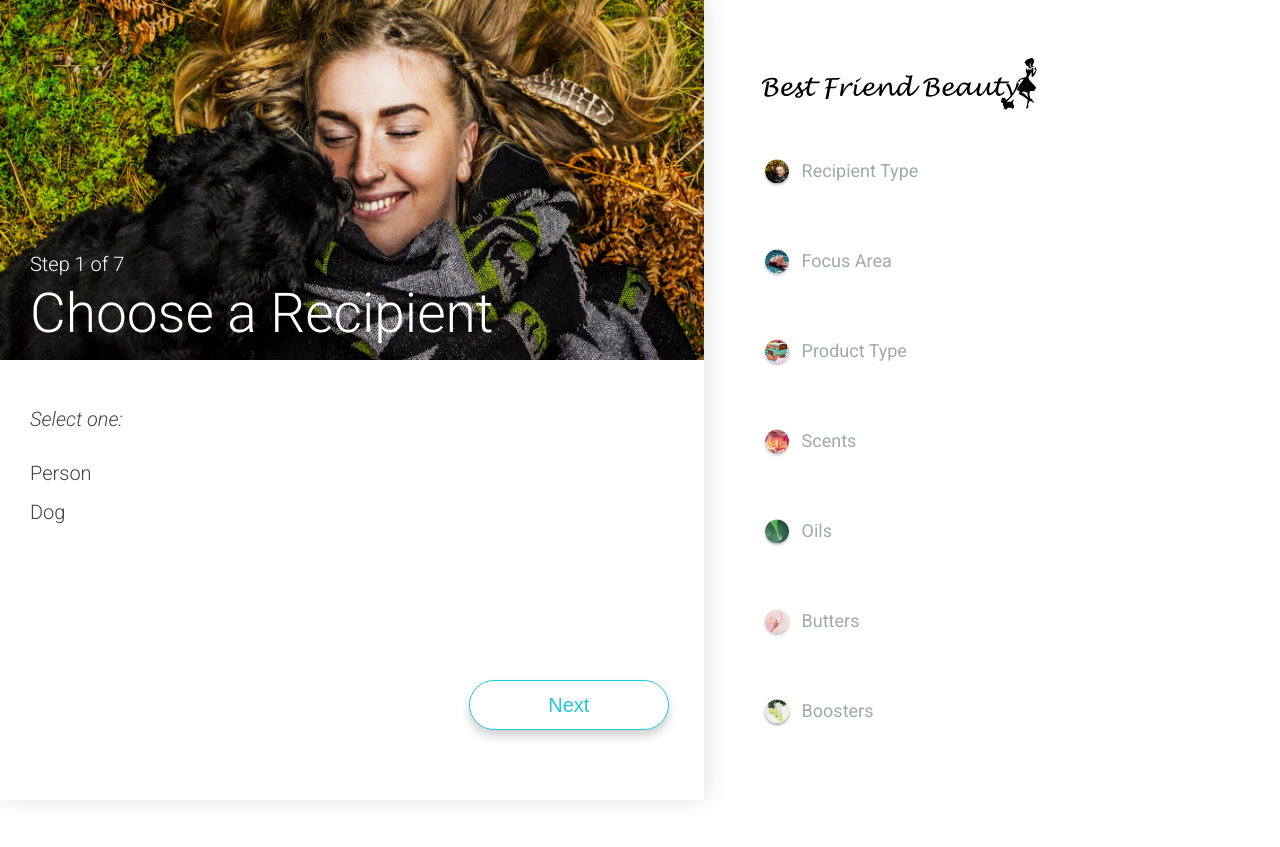
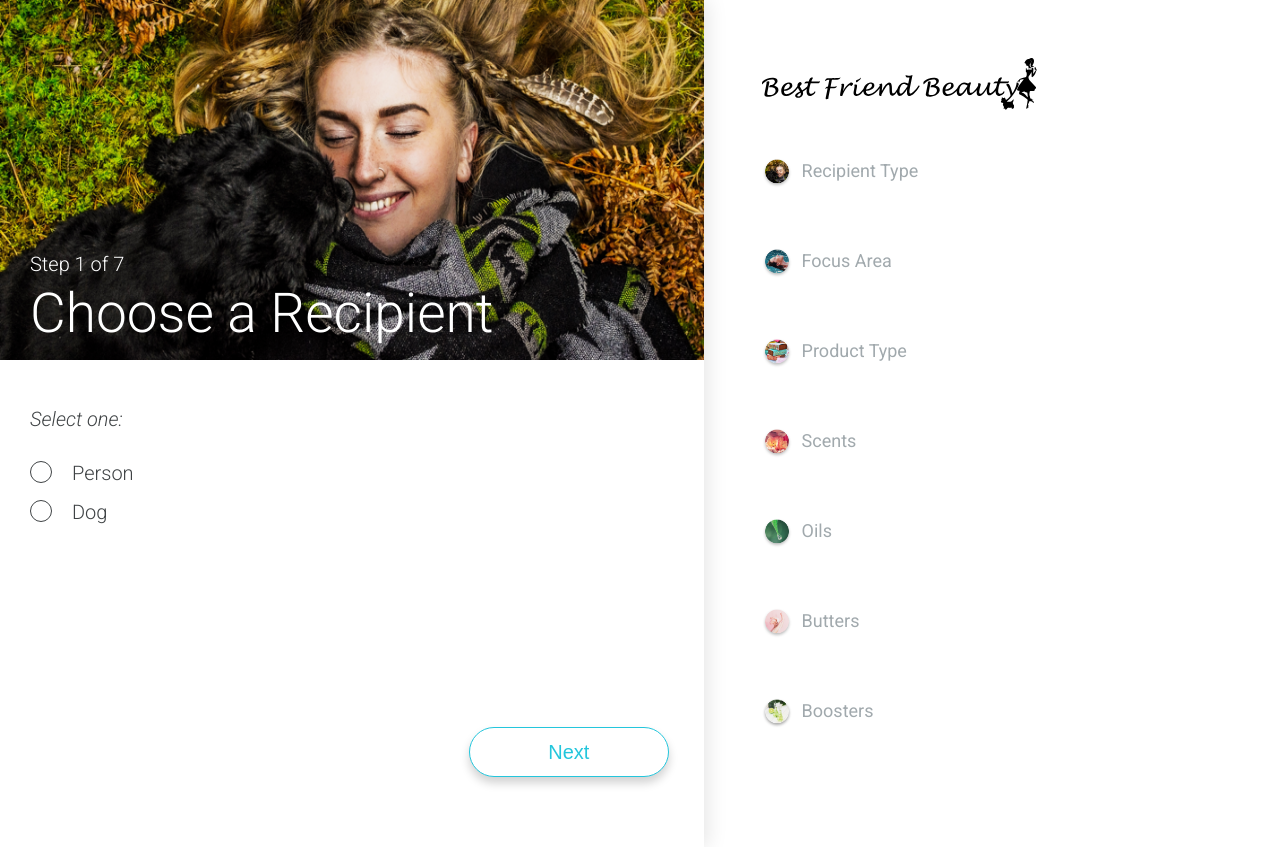
Before and after one commit to chrisfoster22/BFB-2, a React (Create React App) app: page / in a window 1280 px wide. Built offline with nearby package versions, Linux system fonts and the light colour scheme; what shopify-buy would draw is missing.

Commit message:
Add radio styles.

```diff
--- a/src/components/App.css
+++ b/src/components/App.css
@@ -2,7 +2,6 @@
     display: flex;
     position: absolute;
     width: 100%;
-    height: 100%;
 }
 
 .App-header {
--- a/src/components/App.js
+++ b/src/components/App.js
@@ -93,7 +93,8 @@ class App extends Component {
                 {
                     message: null,
                     headerMsg: "",
-                    type: "customName"
+                    type: "customName",
+                    selection: ""
                 },
                 {
                     message: "Ready to checkout!",
--- a/src/components/Option.js
+++ b/src/components/Option.js
@@ -5,14 +5,43 @@ export default class Option extends Component {
     constructor(props) {
         super(props);
         this.state = {
-            selected: this.props.step.selection.indexOf(this.props.option) > -1
+            selected: false
         }
     }
 
+    componentWillReceiveProps(nextProps) {
+        let selected = false;
+        if (nextProps.option.name) {
+            console.log(nextProps.step.selection);
+            if (nextProps.step.selection.name) {
+                selected = nextProps.step.selection.name.indexOf(nextProps.option.name) > -1
+            }
+        } else {
+            selected = nextProps.step.selection.indexOf(nextProps.option) > -1
+        }
+        this.setState({selected})
+    }
+
     render() {
-        let text = this.props.option.name || this.props.option
+        // let selected = false;
+        // let text;
+        // if (this.props.option.name) {
+        //     console.log(this.props.step.selection);
+        //     if (this.props.step.selection.name) {
+        //         selected = this.props.step.selection.name.indexOf(this.props.option.name) > -1
+        //     }
+        //     text = this.props.option.name
+        // } else {
+        //     selected = this.props.step.selection.indexOf(this.props.option) > -1
+        //     text = this.props.option
+        // }
+        // let selected = (this.props.option.name && this.props.step.selection.name.indexOf(this.props.option) > -1) || this.props.step.selection.indexOf(this.props.option) > -1
+        let text = this.props.option.name || this.props.option;
+        let height = this.state.selected ? 11 : 0;
+        let width = this.state.selected ? 11 : 0;
+
         return(
-            <div style={styles.option} onClick={this.onChoose.bind(this)}>{text}</div>
+            <div style={styles.option} onClick={this.onChoose.bind(this)}><span style={styles.optionBtn}><span style={{...styles.selectedBtn, height: height, width: width}}></span></span>{text}</div>
         )
     }
 
@@ -29,10 +58,29 @@ export default class Option extends Component {
 
 const styles = {
   option: {
+      display: "flex",
       margin: "15px 0",
       color: "#3F4345",
       textTransform: "capitalize",
       fontWeight: "300",
       cursor: "pointer"
+  },
+  optionBtn: {
+      display: "inline-flex",
+      alignItems: "center",
+      justifyContent: "center",
+      width: 20,
+      height: 20,
+      marginRight: 20,
+      border: "1px solid #3F4345",
+      borderRadius: "50%"
+  },
+  selectedBtn: {
+      display: "inline-block",
+      height: 0,
+      width: 0,
+      transition: "all .5s",
+      borderRadius: "50%",
+      backgroundColor: "#3F4345"
   }
 }
```
